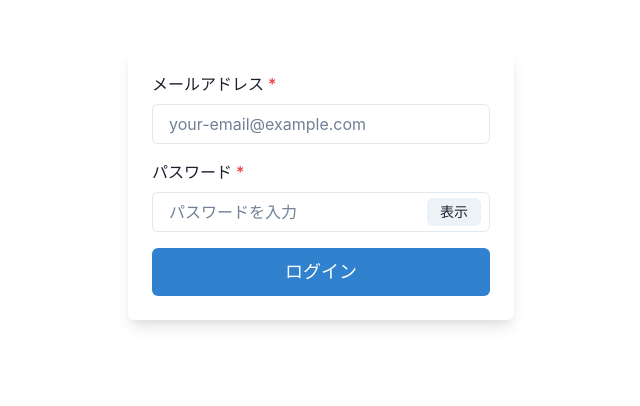
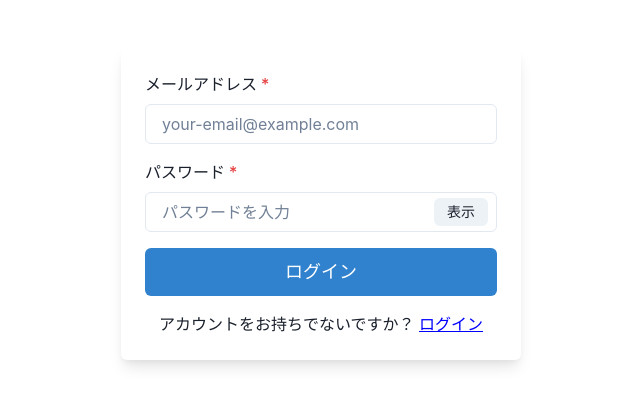
Before and after one commit to Ojoxux/book-review-app, a React (Vite) app: page /login in a window 1280 px wide. Shown: the top 406 px of the page, without its empty margins (319-959 px from the left). Built offline with nearby package versions, Linux system fonts and the light colour scheme.

Commit message:
refactor: ログインフォームにテスト用属性と新規登録リンクを追加

```diff
--- a/src/components/LoginForm.jsx
+++ b/src/components/LoginForm.jsx
@@ -1,4 +1,4 @@
-import { useState } from "react";
+import { useState } from 'react';
 import {
   FormControl,
   FormLabel,
@@ -8,23 +8,24 @@ import {
   Text,
   InputGroup,
   InputRightElement,
-} from "@chakra-ui/react";
+} from '@chakra-ui/react';
+import { Link } from 'react-router-dom';
 
 const LoginForm = () => {
-  const [email, setEmail] = useState("");
-  const [password, setPassword] = useState("");
-  const [error, setError] = useState("");
+  const [email, setEmail] = useState('');
+  const [password, setPassword] = useState('');
+  const [error, setError] = useState('');
   const [showPassword, setShowPassword] = useState(false);
 
   const handleSubmit = (e) => {
     e.preventDefault();
     if (!email || !password) {
-      setError("メールアドレスとパスワードを入力してください。");
+      setError('メールアドレスとパスワードを入力してください。');
     } else if (!isValidEmail(email)) {
-      setError("有効なメールアドレスを入力してください。");
+      setError('有効なメールアドレスを入力してください。');
     } else {
-      setError("");
-      console.log("ログイン試行:", email, password);
+      setError('');
+      console.log('ログイン試行:', email, password);
     }
   };
 
@@ -45,6 +46,7 @@ const LoginForm = () => {
             value={email}
             onChange={(e) => setEmail(e.target.value)}
             placeholder="your-email@example.com"
+            data-testid="email-input"
           />
         </FormControl>
         <FormControl isRequired>
@@ -52,14 +54,15 @@ const LoginForm = () => {
           <InputGroup>
             <Input
               id="password"
-              type={showPassword ? "text" : "password"}
+              type={showPassword ? 'text' : 'password'}
               value={password}
               onChange={(e) => setPassword(e.target.value)}
               placeholder="パスワードを入力"
+              data-testid="password-input"
             />
             <InputRightElement width="4.5rem">
               <Button h="1.75rem" size="sm" onClick={toggleShowPassword}>
-                {showPassword ? "隠す" : "表示"}
+                {showPassword ? '隠す' : '表示'}
               </Button>
             </InputRightElement>
           </InputGroup>
@@ -69,9 +72,24 @@ const LoginForm = () => {
             {error}
           </Text>
         )}
-        <Button type="submit" colorScheme="blue" size="lg" width="100%">
+        <Button
+          type="submit"
+          colorScheme="blue"
+          size="lg"
+          width="100%"
+          data-testid="login-button"
+        >
           ログイン
         </Button>
+        <Text>
+          アカウントをお持ちでないですか？{' '}
+          <Link
+            to="/signup"
+            style={{ color: 'blue', textDecoration: 'underline' }}
+          >
+            ログイン
+          </Link>
+        </Text>
       </VStack>
     </form>
   );
```
